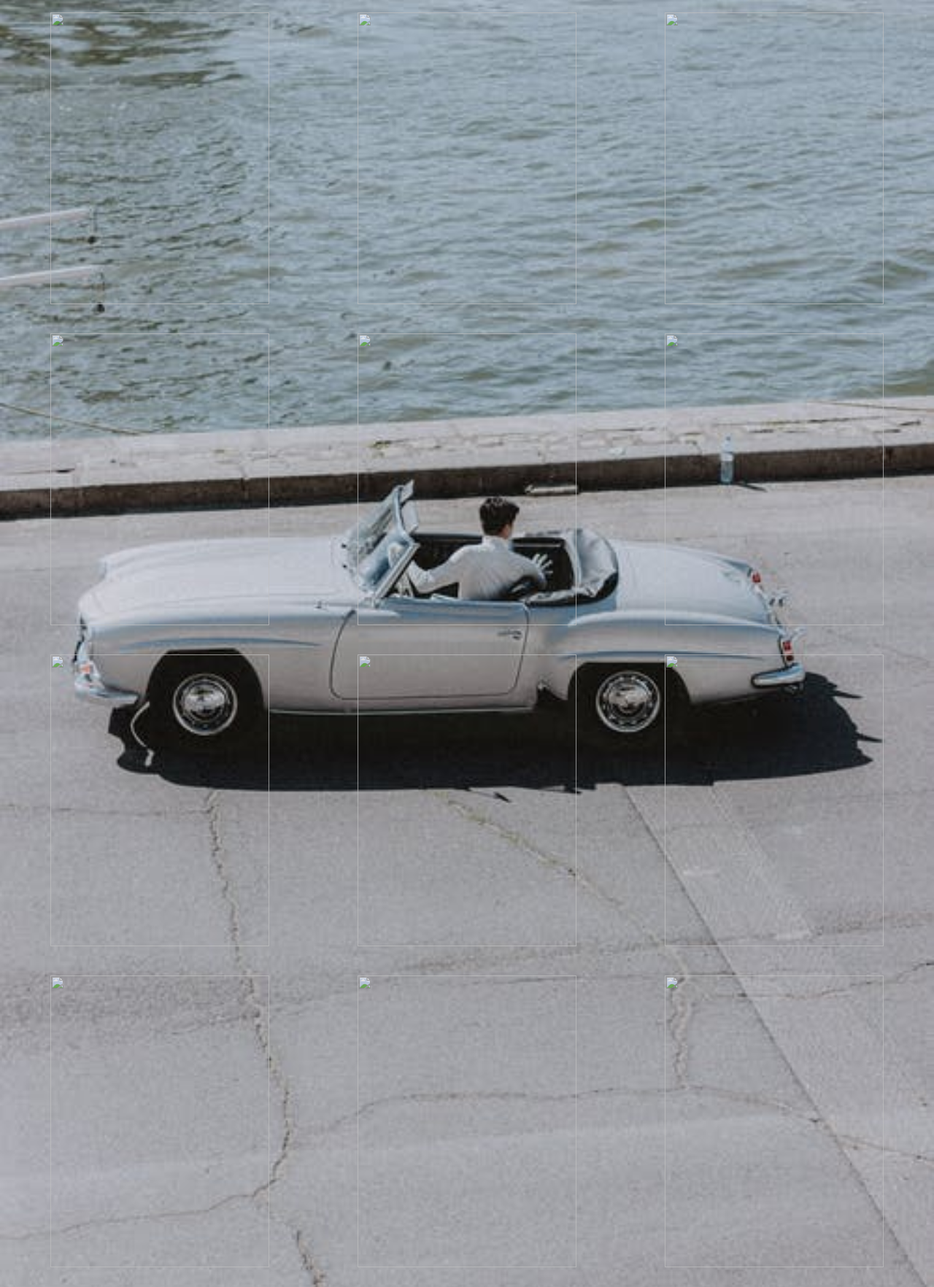
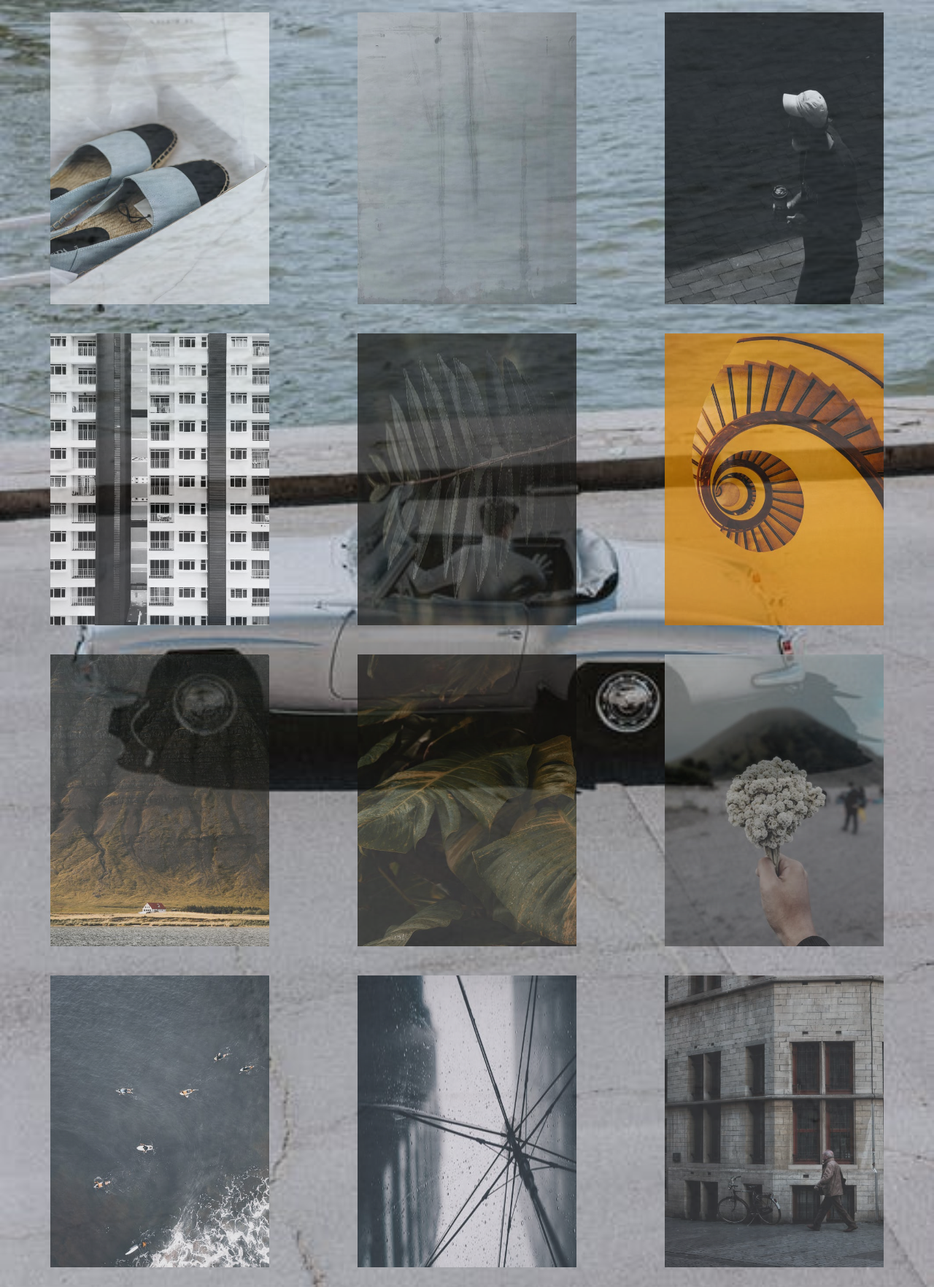
Before and after one commit to utsav7011/Contact-form, a plain HTML site: page index.html in a window 1280 px wide. Shown: the part 103-1867 px from the top of the page at 73% size. Drawn offline with Linux system fonts and the light colour scheme; files whose address does not match are found by name.

Commit message:
Add files via upload

```diff
--- a/index.html
+++ b/index.html
@@ -12,22 +12,22 @@
         <div class="header">PHOTO$ HERE !!!</div>
         <!--content-->
         <div class="image-container">
-            <div class="img"> <img src="./images/img2.jpeg"></div>
-            <div class="img"><img src="./images/img3.jpeg"></div>
-            <div class="img"><img src="./images/img4.jpeg"></div>
-            <div class="img"><img src="./images/img5.jpeg"></div>
-            <div class="img"><img src="./images/img6.jpeg"></div>
-            <div class="img"><img src="./images/img7.jpeg"></div>
-            <div class="img"><img src="./images/img8.jpeg"></div>
-            <div class="img"><img src="./images/img9.jpeg"></div>
-            <div class="img"> <img src="./images/img10.jpeg"></div>
-            <div class="img"><img src="./images/img11.jpeg"></div>
-            <div class="img"><img src="./images/img12.jpeg"></div>
-            <div class="img"><img src="./images/img13.jpeg"></div>
-            <div class="img"><img src="./images/img14.jpeg"></div>
-            <div class="img"><img src="./images/img15.jpeg"></div>
-            <div class="img"><img src="./images/img16.jpeg"></div>
-            <div class="img"><img src="./images/img17.jpeg"></div>
+            <div class="img"> <img src="img2.jpeg"></div>
+            <div class="img"><img src="img3.jpeg"></div>
+            <div class="img"><img src="img4.jpeg"></div>
+            <div class="img"><img src="img5.jpeg"></div>
+            <div class="img"><img src="img6.jpeg"></div>
+            <div class="img"><img src="img7.jpeg"></div>
+            <div class="img"><img src="img8.jpeg"></div>
+            <div class="img"><img src="img9.jpeg"></div>
+            <div class="img"> <img src="img10.jpeg"></div>
+            <div class="img"><img src="img11.jpeg"></div>
+            <div class="img"><img src="img12.jpeg"></div>
+            <div class="img"><img src="img13.jpeg"></div>
+            <div class="img"><img src="img14.jpeg"></div>
+            <div class="img"><img src="img15.jpeg"></div>
+            <div class="img"><img src="img16.jpeg"></div>
+            <div class="img"><img src="img17.jpeg"></div>
         </div>
         <div class="contact-form">
             <form name="contact" method="POST" data-netlify="true">
```
